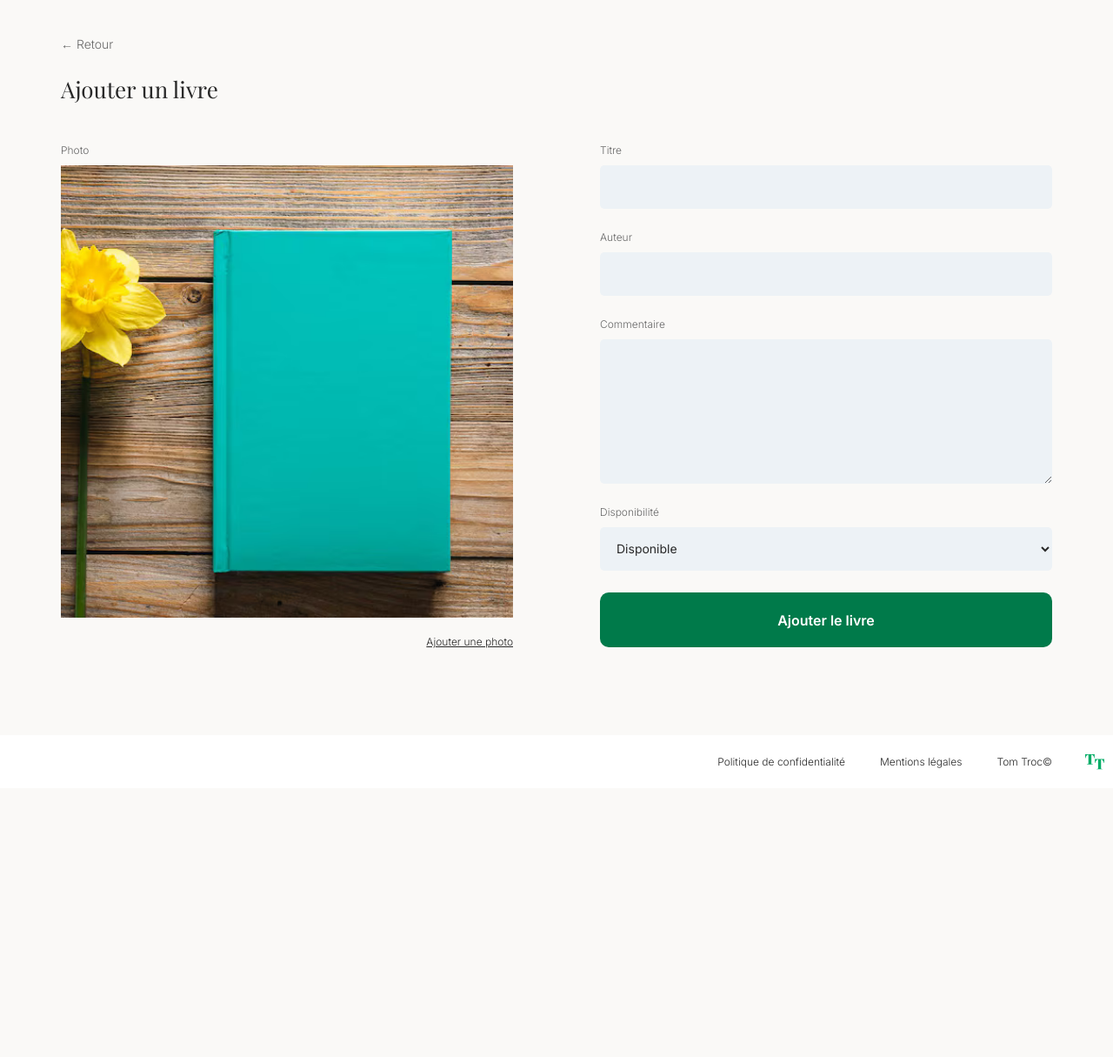
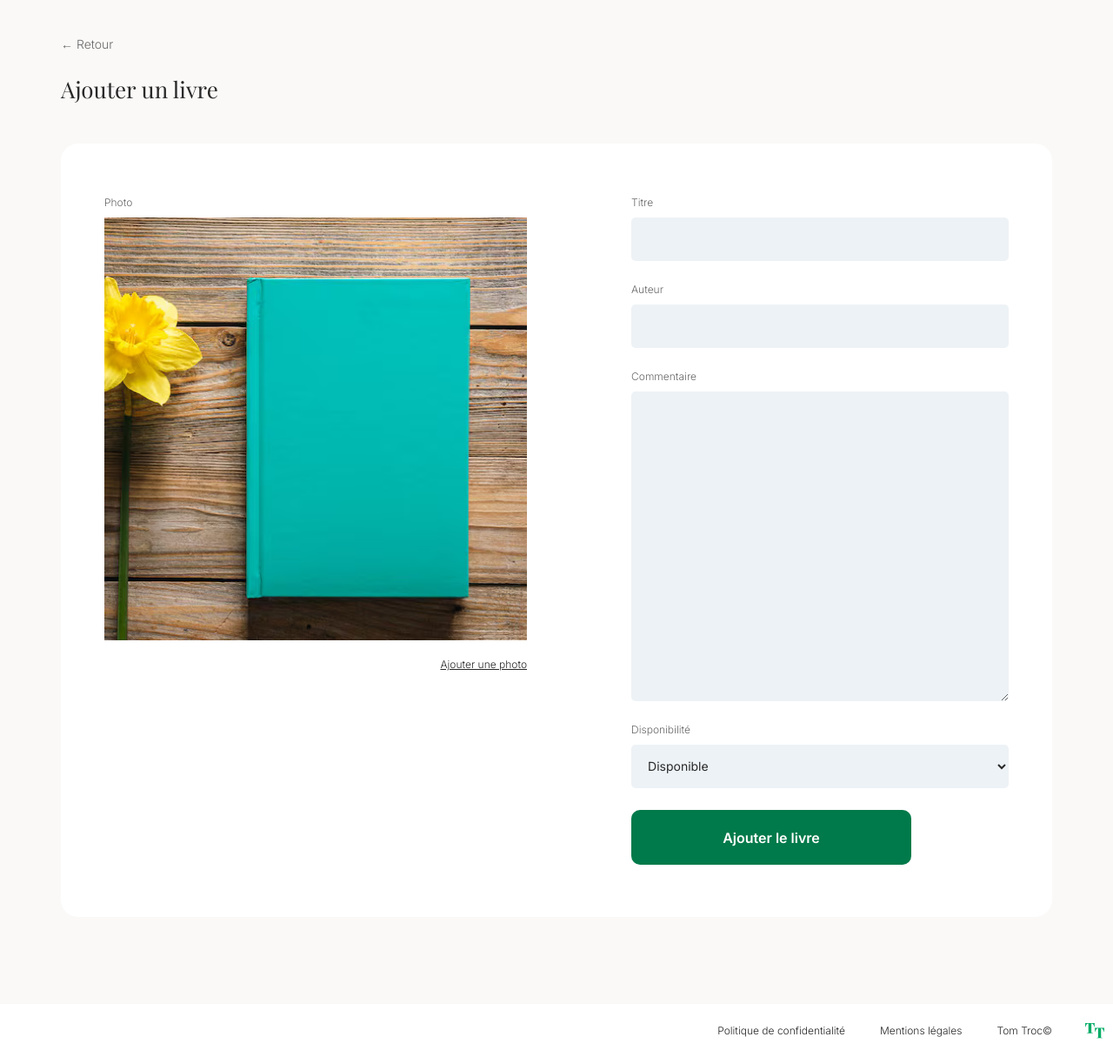
Before and after one commit to Epoxyde/tomtroc, a PHP site: page /book/add in a window 1280 px wide. Shown: the part 80-1295 px from the top of the page at 87% size. Before the commit the page ends 965 px from the top, so only its background shows below. Run offline with PHP 8.4, Linux system fonts and the light colour scheme; the visitor is signed in with stand-in values (Sample User, id 1); data comes from the database, SQL or seed files in the repository.

Commit message:
Fix image URLs and align book forms with mockups

```diff
--- a/public/css/main.css
+++ b/public/css/main.css
@@ -759,7 +759,7 @@ body {
   grid-template-columns: 307px minmax(0, 1fr);
   width: 100%;
   max-width: 1140px;
-  min-height: 740px;
+  min-height: 900px;
   margin: 0 auto;
 }
 .messages-page__sidebar {
@@ -1243,8 +1243,11 @@ body {
 }
 .edit-book__content {
   display: grid;
-  grid-template-columns: 1fr 1fr;
-  gap: 100px;
+  grid-template-columns: minmax(0, 1.12fr) minmax(0, 1fr);
+  gap: 120px;
+  padding: 60px 50px;
+  background-color: #fff;
+  border-radius: 20px;
 }
 .edit-book__label {
   margin-bottom: 10px;
@@ -1314,10 +1317,12 @@ body {
   height: 50px;
 }
 .edit-book__group textarea {
+  min-height: 356px;
   resize: vertical;
 }
 .edit-book__submit {
-  width: 100%;
+  width: 322px;
+  max-width: 100%;
 }
 
 .library-table {
--- a/scss/_edit-book.scss
+++ b/scss/_edit-book.scss
@@ -27,8 +27,11 @@
 
     &__content {
         display: grid;
-        grid-template-columns: 1fr 1fr;
-        gap: 100px;
+        grid-template-columns: minmax(0, 1.12fr) minmax(0, 1fr);
+        gap: 120px;
+        padding: 60px 50px;
+        background-color: #fff;
+        border-radius: 20px;
     }
 
     &__label {
@@ -115,11 +118,13 @@
         }
 
         textarea {
+            min-height: 356px;
             resize: vertical;
         }
     }
 
     &__submit {
-        width: 100%;
+        width: 322px;
+        max-width: 100%;
     }
 }
--- a/scss/_messages.scss
+++ b/scss/_messages.scss
@@ -7,7 +7,7 @@
 
         width: 100%;
         max-width: 1140px;
-        min-height: 740px;
+        min-height: 900px;
         margin: 0 auto;
     }
 
--- a/src/views/account.php
+++ b/src/views/account.php
@@ -26,7 +26,7 @@ require __DIR__ . '/templates/header.php';
                     <?php if (!empty($user->getAvatar())): ?>
                         <img
                             class="account-profile__avatar"
-                            src="/uploads/avatars/<?= htmlspecialchars($user->getAvatar()) ?>"
+                            src="/uploads/avatars/<?= htmlspecialchars(rawurlencode($user->getAvatar())) ?>"
                             alt="Photo de profil de <?= htmlspecialchars($user->getUsername()) ?>">
                     <?php endif; ?>
 
@@ -154,7 +154,7 @@ require __DIR__ . '/templates/header.php';
                                 <?php if ($book->getImage()): ?>
                                     <img
                                         class="library-table__image"
-                                        src="/uploads/books/<?= htmlspecialchars($book->getImage()) ?>"
+                                        src="/uploads/books/<?= htmlspecialchars(rawurlencode($book->getImage())) ?>"
                                         alt="<?= htmlspecialchars($book->getTitle()) ?>">
                                 <?php endif; ?>
                             </td>
--- a/src/views/addBook.php
+++ b/src/views/addBook.php
@@ -38,18 +38,18 @@ require __DIR__ . '/templates/header.php';
                     form="add-book-form">
             </div>
 
-            <?php if (!empty($error)): ?>
-                <p class="edit-book__error" role="alert">
-                    <?= htmlspecialchars($error) ?>
-                </p>
-            <?php endif; ?>
-
             <form
                 id="add-book-form"
                 class="edit-book__form"
                 action="/book/add"
                 method="post"
                 enctype="multipart/form-data">
+
+                <?php if (!empty($error)): ?>
+                    <p class="edit-book__error" role="alert">
+                        <?= htmlspecialchars($error) ?>
+                    </p>
+                <?php endif; ?>
 
                 <input
                     type="hidden"
--- a/src/views/book.php
+++ b/src/views/book.php
@@ -14,7 +14,7 @@ require __DIR__ . '/templates/header.php';
     <div class="book-detail__image-wrapper">
         <img
             class="book-detail__image"
-            src="<?= $book->getImage() ? '/uploads/books/' . htmlspecialchars($book->getImage()) : '/images/book-placeholder.png.png' ?>"
+            src="<?= $book->getImage() ? '/uploads/books/' . htmlspecialchars(rawurlencode($book->getImage())) : '/images/book-placeholder.png.png' ?>"
             alt="<?= htmlspecialchars($book->getTitle()) ?>">
     </div>
 
@@ -44,7 +44,7 @@ require __DIR__ . '/templates/header.php';
                 <?php if (!empty($book->getOwnerAvatar())): ?>
                     <img
                         class="book-detail__avatar"
-                        src="/uploads/avatars/<?= htmlspecialchars($book->getOwnerAvatar()) ?>"
+                        src="/uploads/avatars/<?= htmlspecialchars(rawurlencode($book->getOwnerAvatar())) ?>"
                         alt="">
                 <?php endif; ?>
 
--- a/src/views/books.php
+++ b/src/views/books.php
@@ -40,7 +40,7 @@ require __DIR__ . '/templates/header.php';
                     >
                         <img
                             class="book-card__image"
-                            src="<?= $book->getImage() ? '/uploads/books/' . htmlspecialchars($book->getImage()) : '/images/book-placeholder.png.png' ?>"
+                            src="<?= $book->getImage() ? '/uploads/books/' . htmlspecialchars(rawurlencode($book->getImage())) : '/images/book-placeholder.png.png' ?>"
                             alt="<?= htmlspecialchars($book->getTitle()) ?>"
                         >
 
--- a/src/views/home.php
+++ b/src/views/home.php
@@ -51,7 +51,7 @@ require __DIR__ . '/templates/header.php';
                     >
                         <img
                             class="book-card__image"
-                            src="<?= $book->getImage() ? '/uploads/books/' . htmlspecialchars($book->getImage()) : '/images/book-placeholder.png.png' ?>"
+                            src="<?= $book->getImage() ? '/uploads/books/' . htmlspecialchars(rawurlencode($book->getImage())) : '/images/book-placeholder.png.png' ?>"
                             alt="<?= htmlspecialchars($book->getTitle()) ?>"
                         >
 
--- a/src/views/messages.php
+++ b/src/views/messages.php
@@ -30,7 +30,7 @@ require __DIR__ . '/templates/header.php';
                         <?php if (!empty($conversation['avatar'])): ?>
                             <img
                                 class="messages-page__conversation-avatar"
-                                src="/uploads/avatars/<?= htmlspecialchars($conversation['avatar']) ?>"
+                                src="/uploads/avatars/<?= htmlspecialchars(rawurlencode($conversation['avatar'])) ?>"
                                 alt="">
                         <?php endif; ?>
 
@@ -72,7 +72,7 @@ require __DIR__ . '/templates/header.php';
                     <?php if (!empty($correspondent->getAvatar())): ?>
                         <img
                             class="messages-page__recipient-avatar"
-                            src="/uploads/avatars/<?= htmlspecialchars($correspondent->getAvatar()) ?>"
+                            src="/uploads/avatars/<?= htmlspecialchars(rawurlencode($correspondent->getAvatar())) ?>"
                             alt="">
                     <?php endif; ?>
 
@@ -94,7 +94,7 @@ require __DIR__ . '/templates/header.php';
                                 <?php if (!$isMine && !empty($correspondent->getAvatar())): ?>
                                     <img
                                         class="messages-page__message-avatar"
-                                        src="/uploads/avatars/<?= htmlspecialchars($correspondent->getAvatar()) ?>"
+                                        src="/uploads/avatars/<?= htmlspecialchars(rawurlencode($correspondent->getAvatar())) ?>"
                                         alt="">
                                 <?php endif; ?>
 
--- a/src/views/profile.php
+++ b/src/views/profile.php
@@ -12,7 +12,7 @@ require __DIR__ . '/templates/header.php';
             <?php if (!empty($user->getAvatar())): ?>
                 <img
                     class="profile-page__avatar"
-                    src="/uploads/avatars/<?= htmlspecialchars($user->getAvatar()) ?>"
+                    src="/uploads/avatars/<?= htmlspecialchars(rawurlencode($user->getAvatar())) ?>"
                     alt="Photo de profil de <?= htmlspecialchars($user->getUsername()) ?>">
             <?php endif; ?>
 
@@ -73,7 +73,7 @@ require __DIR__ . '/templates/header.php';
                                     <a href="/book?id=<?= (int) $book->getId() ?>">
                                         <img
                                             class="profile-page__book-image"
-                                            src="/uploads/books/<?= htmlspecialchars($book->getImage()) ?>"
+                                            src="/uploads/books/<?= htmlspecialchars(rawurlencode($book->getImage())) ?>"
                                             alt="<?= htmlspecialchars($book->getTitle()) ?>">
                                     </a>
                                 <?php endif; ?>
```
Also changed, not shown: src/views/editBook.php (+7 -7 lines).
